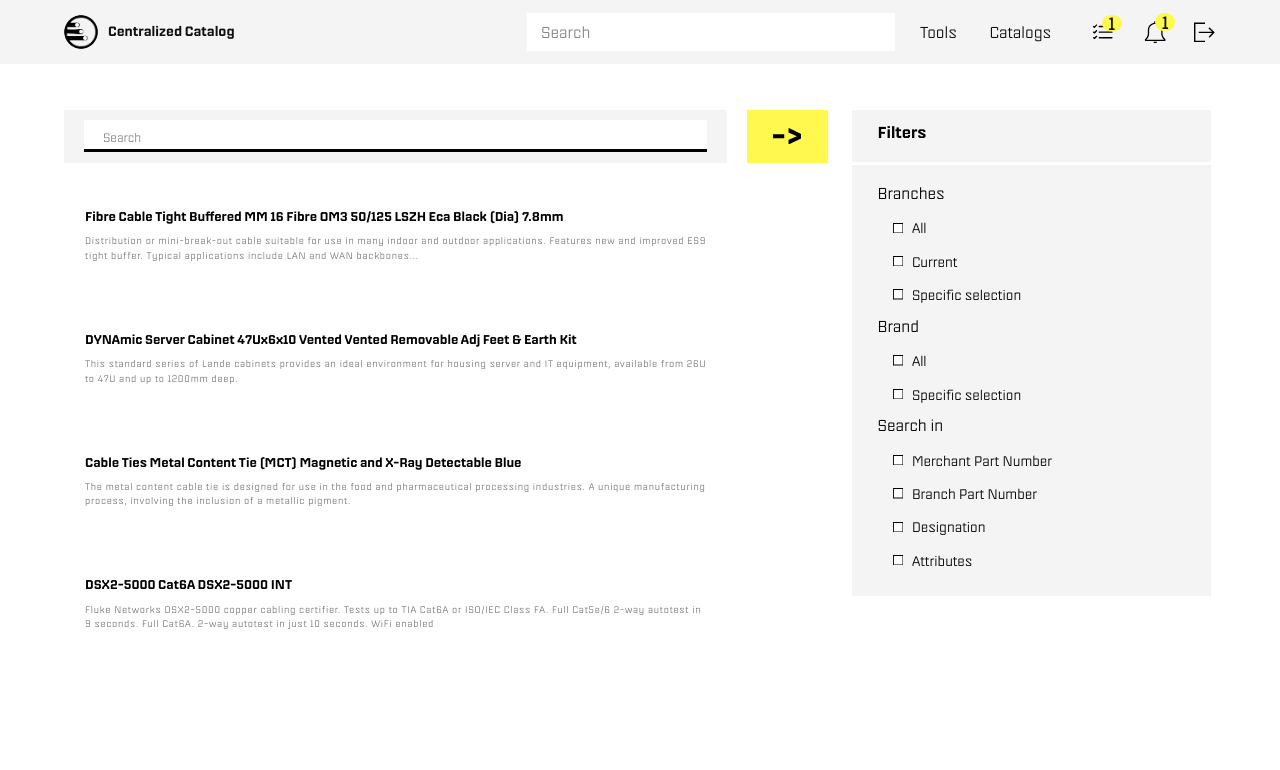
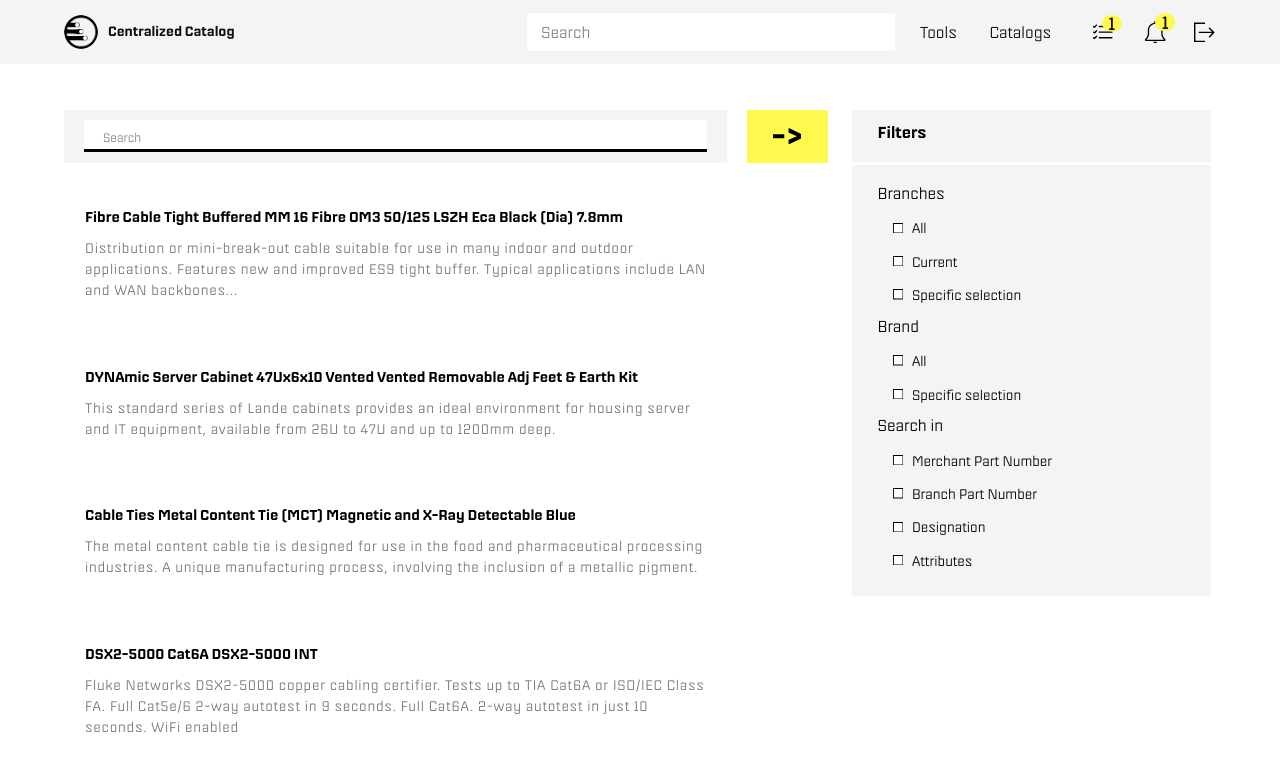
Before and after one commit to EmmanuelFermin/catalog, a Next.js app: page / in a window 1280 px wide. Shown: the top 770 px of the page. Built offline with nearby package versions, Linux system fonts and the light colour scheme.

Commit message:
Display reso 1200px: Updated font size due to small font in 1200px

```diff
--- a/components/Catalog/CatalogItem.tsx
+++ b/components/Catalog/CatalogItem.tsx
@@ -420,7 +420,7 @@ const CatalogItem: FC<CatalogProps> = ({
             fontSize: {
               sm: "0.75rem",
               md: "0.85rem",
-              lg: "0.8rem",
+              lg: "0.9rem",
               xl: "1.40625rem",
             },
             fontWeight: 500,
@@ -436,7 +436,7 @@ const CatalogItem: FC<CatalogProps> = ({
             fontSize: {
               sm: "0.75rem",
               md: "0.85rem",
-              lg: "0.601rem",
+              lg: "0.875rem",
               xl: "1.03125rem",
             },
             fontWeight: `${
@@ -487,7 +487,7 @@ const ResultMsg = styled(Typography)`
     letter-spacing: 0.74px;
     @media only screen and (min-width: 1200px) {
       & {
-        font-size: 0.601rem;
+        font-size: 0.875rem;
       }
     }
     @media only screen and (min-width: 1536px) {
@@ -507,7 +507,7 @@ const ResultLocation = styled(Typography)`
     letter-spacing: 0.74px;
     @media only screen and (min-width: 1200px) {
       & {
-        font-size: 0.601rem;
+        font-size: 0.875rem;
       }
     }
     @media only screen and (min-width: 1536px) {
@@ -527,7 +527,7 @@ const MerchantPartNum = styled(Typography)`
     display: flex;
     @media only screen and (min-width: 1200px) {
       & {
-        font-size: 0.601rem;
+        font-size: 0.875rem;
       }
     }
     @media only screen and (min-width: 1536px) {
@@ -547,7 +547,7 @@ const BranchPartNum = styled(Typography)`
     display: flex;
     @media only screen and (min-width: 1200px) {
       & {
-        font-size: 0.601rem;
+        font-size: 0.875rem;
       }
     }
     @media only screen and (min-width: 1536px) {
@@ -567,7 +567,7 @@ const Designation = styled(Typography)`
     display: flex;
     @media only screen and (min-width: 1200px) {
       & {
-        font-size: 0.601rem;
+        font-size: 0.875rem;
       }
     }
     @media only screen and (min-width: 1536px) {
@@ -587,7 +587,7 @@ const Attribute = styled(Typography)`
     display: flex;
     @media only screen and (min-width: 1200px) {
       & {
-        font-size: 0.601rem;
+        font-size: 0.875rem;
       }
     }
     @media only screen and (min-width: 1536px) {
```
